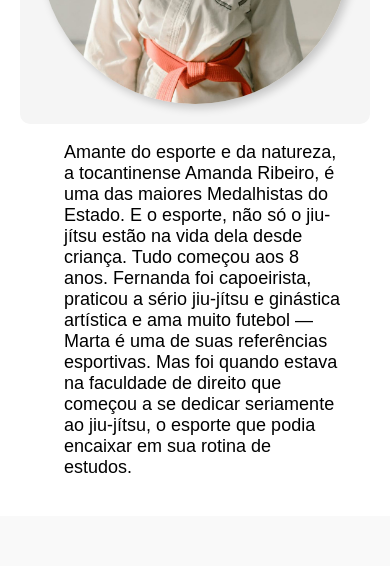
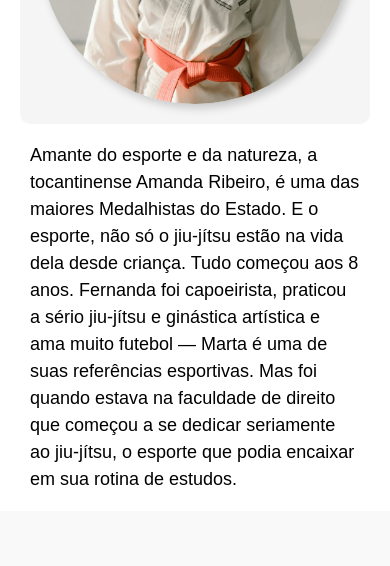
Before and after one commit to AlanPedroD/atleta-jiu-jitsu, a plain HTML site: page index.html in a window 390 px wide. Shown: the part 1480-2046 px from the top of the page. Drawn offline with Linux system fonts and the light colour scheme.

Commit message:
atualizando

```diff
--- a/assets/css/style.css
+++ b/assets/css/style.css
@@ -188,16 +188,18 @@ td {
 }
 
 /*! História */
-article{
+.container-biografia{
   display: flex;
   justify-content: center;
   align-items: center;
+
+  /* background-color: #f1ae56; */
 }
 
-article p{
-  max-width: 80%;
-  padding: 0 0 20px 44px;
+.container-biografia p{
+  margin-left: 44px;
   font-size: 18px;
+  line-height: 1.5;
 }
 
 
@@ -317,6 +319,11 @@ footer .container-redes-sociais ul li a i{
     width: 100%;
     max-width: 100%;
   }
+  .container-biografia p{
+    padding-left: 10px;
+    padding-right: 10px;
+    margin-left: 0;
+  }
 }
 
 @media (max-width: 480px) {
--- a/index.html
+++ b/index.html
@@ -81,10 +81,12 @@
   <!--! Biografia -->
   <article>
     <div class="container">
-      <p>
-        Amante do esporte e da natureza, a tocantinense Amanda Ribeiro,  é uma das maiores Medalhistas do Estado. E o esporte, não só o jiu-jítsu estão na vida dela desde criança. Tudo começou aos 8 anos.
-        Fernanda foi capoeirista, praticou a sério jiu-jítsu e ginástica artística e ama muito futebol — Marta é uma de suas referências esportivas. Mas foi quando estava na faculdade de direito que começou a se dedicar seriamente ao jiu-jítsu, o esporte que podia encaixar em sua rotina de estudos.
-      </p>
+      <div class="container-biografia">
+        <p>
+          Amante do esporte e da natureza, a tocantinense Amanda Ribeiro,  é uma das maiores Medalhistas do Estado. E o esporte, não só o jiu-jítsu estão na vida dela desde criança. Tudo começou aos 8 anos.
+          Fernanda foi capoeirista, praticou a sério jiu-jítsu e ginástica artística e ama muito futebol — Marta é uma de suas referências esportivas. Mas foi quando estava na faculdade de direito que começou a se dedicar seriamente ao jiu-jítsu, o esporte que podia encaixar em sua rotina de estudos.
+        </p>
+      </div>
     </div>
   </article>
   <!--! Conquistas -->
```
